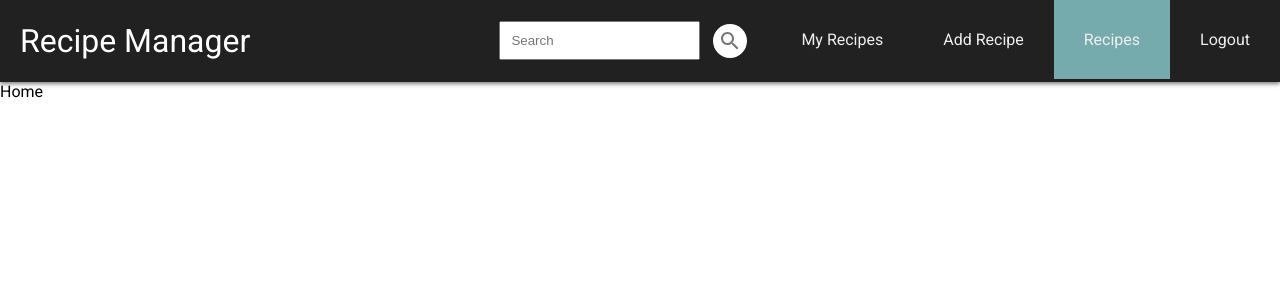
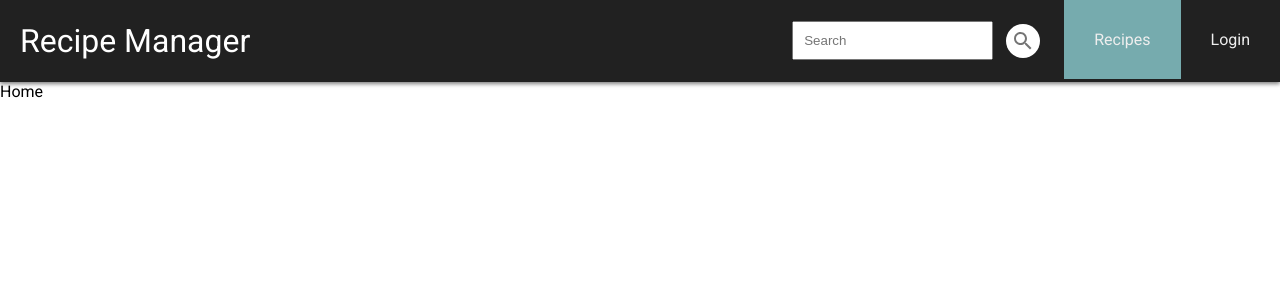
Before and after one commit to ChengKai03/recipe-manager, a React (Create React App) app in the folder client/: page / in a window 1280 px wide. Shown: the top 300 px of the page. Built offline with nearby package versions, Linux system fonts and the light colour scheme.

Commit message:
login base functionality

```diff
--- a/client/src/App.js
+++ b/client/src/App.js
@@ -21,17 +21,17 @@ import CreateAccount from './pages/createAccount';
 
 function App() {
 
-  const [loginStatus, setLoginStatus] = useState(true)
+  const [currentUser, setCurrentUser] = useState("")
   return (
     <>
       <link href="https://fonts.googleapis.com/css2?family=Roboto+Slab:wght@100&family=Roboto:wght@300;400&display=swap" rel="stylesheet"/>
       <Router>
-        <Navbar loginStatus={loginStatus} setter={setLoginStatus}/>
+        <Navbar currentUser={currentUser} setCurrentUser={setCurrentUser}/>
         <Routes>
           <Route path="/" element={ <Home/> }/>
-          <Route path="/login" element={ <Login/>}/>
-          <Route path="/my-recipes" element={ <MyRecipes/> }/>
-          <Route path="/add-recipe" element={ <AddRecipes/>}/>
+          <Route path="/login" element={ <Login currentUser={currentUser} setCurrentUser={setCurrentUser}/>}/>
+          <Route path="/my-recipes" element={ <MyRecipes currentUser={currentUser}/> }/>
+          <Route path="/add-recipe" element={ <AddRecipes currentUser={currentUser}/>}/>
           <Route path="/create-account" element={<CreateAccount/>}/>
         </Routes>
       </Router>
--- a/client/src/components/navbar.jsx
+++ b/client/src/components/navbar.jsx
@@ -3,7 +3,7 @@ import { NavLink } from "react-router-dom"
 
 import Search from "./searchBox"
 
-export default function Navbar({loginStatus, setLoginStatus}) {
+export default function Navbar({currentUser, setCurrentUser}) {
     return(
         <header id="navbar">
         <a className="brand" href="./">Recipe Manager</a>
@@ -11,24 +11,24 @@ export default function Navbar({loginStatus, setLoginStatus}) {
             <ul className="nav-list">
                 <Search id="search-field"/>
 
-                <LoggedInNav name="My Recipes" link={"/my-recipes"} isLogged={loginStatus}/>
-                <LoggedInNav name="Add Recipe" link={"/add-recipe"} isLogged={loginStatus}/>
+                <LoggedInNav name="My Recipes" link={"/my-recipes"} currentUser={currentUser}/>
+                <LoggedInNav name="Add Recipe" link={"/add-recipe"} currentUser={currentUser}/>
 
                 <NavLink className="nav-item-text" to="/">
                     <li className="nav-item" id="recipes-nav-option">
                         <span>Recipes</span>
                     </li>
                 </NavLink>
-                <LoginText isLogged={loginStatus}/>
+                <LoginText currentUser={currentUser}/>
 
             </ul>
         </nav>
       </header>
     )
 
-    function LoggedInNav({name, link, isLogged}){
-        console.log(isLogged)
-        if(!isLogged){
+    function LoggedInNav({name, link, currentUser}){
+        console.log(currentUser)
+        if(!currentUser){
             return null
         }
         return(
@@ -40,8 +40,8 @@ export default function Navbar({loginStatus, setLoginStatus}) {
         )
     }
 
-    function LoginText({isLogged}) {
-        if(isLogged === true){
+    function LoginText({currentUser}) {
+        if(currentUser){
             return(
                 <>
                     <NavLink className="nav-item-text" to="/login">
--- a/client/src/pages/addRecipe.jsx
+++ b/client/src/pages/addRecipe.jsx
@@ -5,7 +5,7 @@ import Panel from "../components/panel";
 import { InputAdornment, TextField } from "@mui/material";
 
 
-export default function MyRecipes(){
+export default function MyRecipes(currentUser){
     const [stepsList, setStepsList] = useState([]);
     const [ingredientList, setIngredientList] = useState([])
     const [equipmentList, setEquipmentList] = useState([])
--- a/client/src/pages/login.jsx
+++ b/client/src/pages/login.jsx
@@ -7,7 +7,7 @@ import Panel from '../components/panel'
 
 import apicalls from "../lib/apicalls"
 
-export default function Login(){
+const Login = (users) => {
 
     const [info, setInfo] = useState({
         username: "",
@@ -17,7 +17,9 @@ export default function Login(){
 
     const login = (event) =>{
         apicalls.apiCall()
+        users.setCurrentUser(info.username)
         console.log(info)
+        console.log(users)
     }
 
 
@@ -50,3 +52,5 @@ export default function Login(){
     </>
   )
 }
+
+export default Login
--- a/client/src/pages/myRecipes.jsx
+++ b/client/src/pages/myRecipes.jsx
@@ -3,7 +3,7 @@
 
 
 
-export default function MyRecipes(){
+export default function MyRecipes(currentUser){
   return (
     <>
 
```
